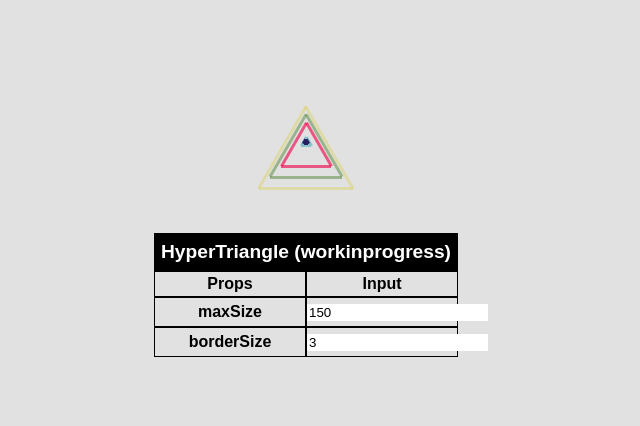
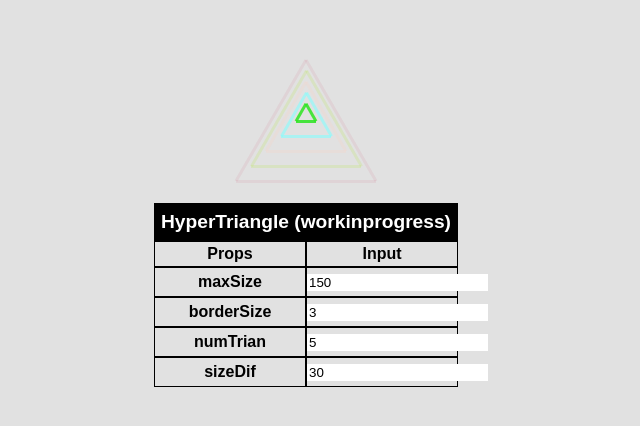
Before and after one commit to josue-rojas/react-loading, a React (Create React App) app: page / in a window 1280 px wide. Shown: the part 5788-6214 px from the top of the page, without its empty margins (334-974 px from the left). Built offline with nearby package versions, Linux system fonts and the light colour scheme.

Commit message:
much better hyper-triangle

```diff
--- a/src/Components/HyperTriangle.js
+++ b/src/Components/HyperTriangle.js
@@ -13,14 +13,14 @@ class Triangle extends Component{
   constructor(props){
     super(props);
     const width = this.props.startWidth
-    const degree = 60*(Math.PI/180);
+    const degree = this.props.degree;
     const opacity = 1 - width/this.props.width
     this.state = {
       width: width,
       color: 'rgb(' + getRandomInt(0,256) + ',' + getRandomInt(0,256) + ',' + getRandomInt(0,256) + ')',
       degree: degree,
-      bottom: -(Math.sin(degree)*-(width/2)),
-      left:  Math.cos(degree)*-(width/2),
+      bottom: this.props.bottoms[width],
+      left:  this.props.lefts[width],
       opacity: opacity
     }
     this.changeSize = this.changeSize.bind(this);
@@ -38,8 +38,8 @@ class Triangle extends Component{
     this.setState({
       color: width === 0 ? 'rgb(' + getRandomInt(0,256) + ',' + getRandomInt(0,256) + ',' + getRandomInt(0,256) + ')' : this.state.color,
       width: width,
-      bottom: -(Math.sin(this.state.degree)*-(width/2)),
-      left:  Math.cos(this.state.degree)*-(width/2),
+      bottom: this.props.bottoms[width],
+      left:  this.props.lefts[width],
       opacity: opacity,
     })
     return 0;
@@ -91,6 +91,35 @@ class Triangle extends Component{
 }
 
 export default class HyperTriangle extends Component{
+  constructor(props){
+    super(props);
+    this.makeTriangles = this.makeTriangles.bind(this);
+  }
+  makeTriangles(){
+    const triangles = [];
+    let startWidth = this.props.maxSize;
+    const degree = 60*(Math.PI/180);
+    const bottoms = [];
+    const lefts = [];
+    // less calculations if you do them right away
+    for(let j = 0; j < this.props.maxSize; j++){
+      bottoms.push(-(Math.sin(degree)*-(j/2)));
+      lefts.push(Math.cos(degree)*-(j/2));
+    }
+    for(let i = 0; i < this.props.numTrian; i++){
+      triangles.push(
+        <Triangle
+          width={this.props.maxSize}
+          startWidth={startWidth}
+          borderSize={this.props.borderSize}
+          degree={degree}
+          bottoms={bottoms}
+          lefts={lefts}/>
+      )
+      startWidth-=this.props.sizeDiff;
+    }
+    return triangles;
+  }
   render(){
     const style = {
       box: {
@@ -104,26 +133,7 @@ export default class HyperTriangle extends Component{
     }
     return(
       <div style={style.box}>
-        <Triangle
-          width={this.props.maxSize}
-          startWidth={this.props.maxSize}
-          borderSize={this.props.borderSize}/>
-        <Triangle
-          width={this.props.maxSize}
-          startWidth={this.props.maxSize*Math.random()}
-          borderSize={this.props.borderSize}/>
-        <Triangle
-          width={this.props.maxSize}
-          startWidth={this.props.maxSize*Math.random()}
-          borderSize={this.props.borderSize}/>
-        <Triangle
-          width={this.props.maxSize}
-          startWidth={this.props.maxSize*Math.random()}
-          borderSize={this.props.borderSize}/>
-        <Triangle
-          width={this.props.maxSize}
-          startWidth={this.props.maxSize*Math.random()}
-          borderSize={this.props.borderSize}/>
+        {this.makeTriangles()}
       </div>
     )
   }
--- a/src/LoaderMakers.js
+++ b/src/LoaderMakers.js
@@ -136,14 +136,16 @@ class CylonMaker {
 
 class HyperTriangleMaker {
   static title = 'HyperTriangle (workinprogress)';
-  static titles = ['maxSize', 'borderSize']
-  static defaults = [150, 3]
+  static titles = ['maxSize', 'borderSize', 'numTrian', 'sizeDif']
+  static defaults = [150, 3, 5, 30]
   static make(props=this.defaults){
     return(
       <HyperTriangle
         key={Math.random()}
-        maxSize={props[0]}
-        borderSize={props[1]}/>
+        maxSize={parseInt(props[0],10)}
+        borderSize={props[1]}
+        numTrian={props[2]}
+        sizeDiff={parseInt(props[3],10)}/>
     )
   }
 }
```
